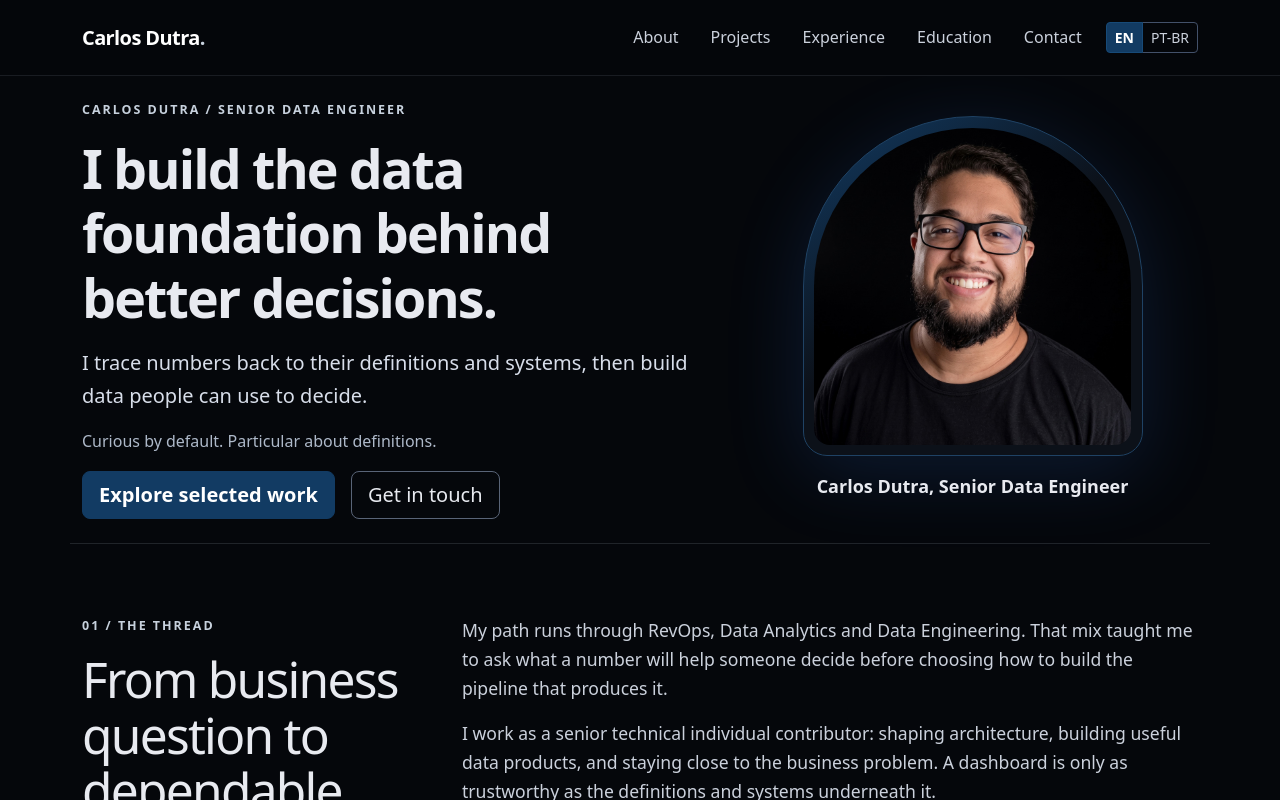
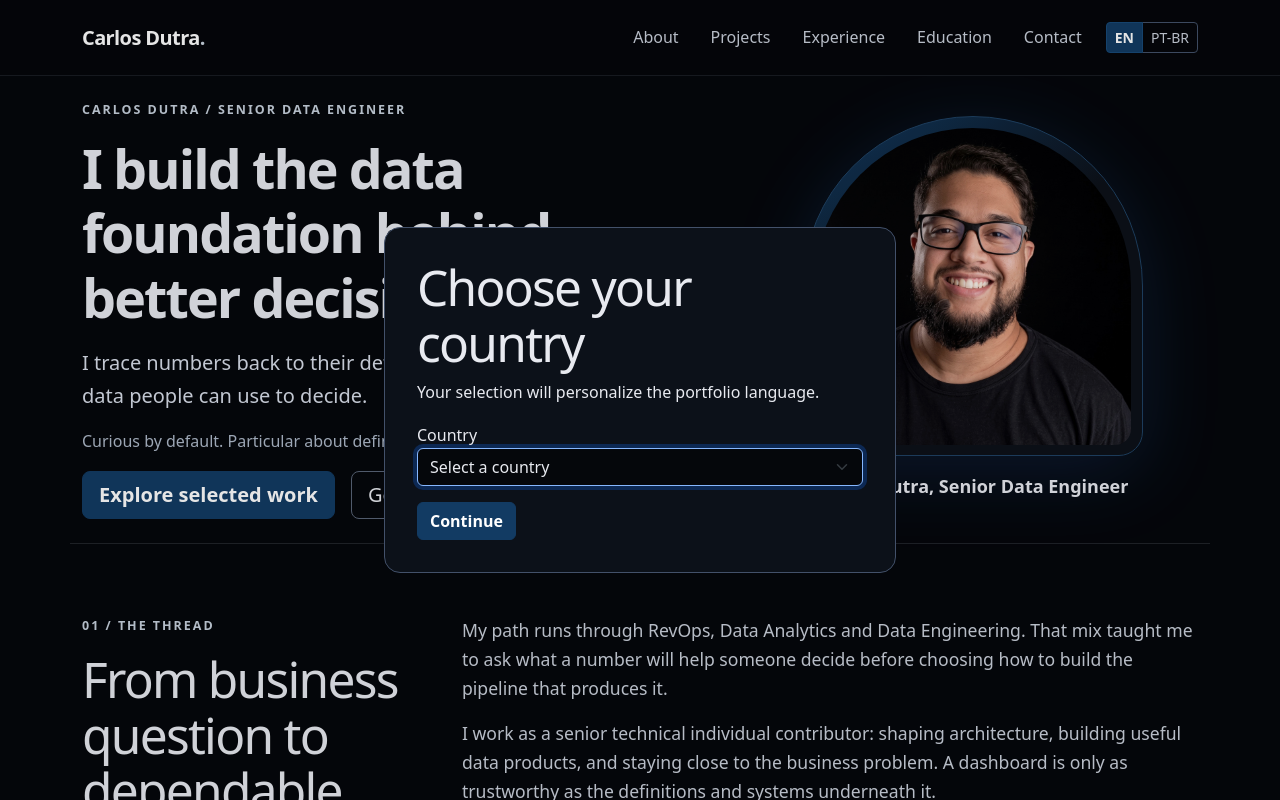
Before and after one commit to carloshenriquedutra/portfolio, a plain HTML site: page index.html in a window 1280 px wide. Shown: the top 800 px of the page. Drawn offline with Linux system fonts and the light colour scheme.

Commit message:
Adiciona seletor inicial de país

```diff
--- a/index.html
+++ b/index.html
@@ -11,6 +11,14 @@
   <link href="./assets/css/theme.css?v=4" rel="stylesheet"/>
  </head>
  <body data-page="home" data-project-id="" data-root="./">
+  <dialog id="country-picker" aria-labelledby="country-title" style="max-width:32rem;border:1px solid #43516a;border-radius:1rem;background:#0c1119;color:#e8eaf0;padding:2rem">
+   <h2 id="country-title">Choose your country</h2>
+   <p>Your selection will personalize the portfolio language.</p>
+   <label for="country-select">Country</label>
+   <select id="country-select" class="form-select"></select>
+   <div id="canada-language" hidden><label for="portfolio-language">Language</label><select id="portfolio-language" class="form-select"><option value="en">English</option><option value="fr">Français</option></select></div>
+   <button id="country-continue" class="btn btn-primary mt-3">Continue</button>
+  </dialog>
   <a class="skip-link" data-copy="interface.skipLink" href="#main-content">Skip to content</a>
   <header class="site-header sticky-top">
    <nav aria-label="Main navigation" class="navbar navbar-expand-lg" data-copy-attribute="interface.mainNavigation:aria-label">
@@ -215,5 +223,16 @@
   </script>
   <script src="./src/main.js" type="module">
   </script>
+  <script type="module">
+   const codes = 'AD AE AF AG AI AL AM AO AQ AR AS AT AU AW AX AZ BA BB BD BE BF BG BH BI BJ BL BM BN BO BQ BR BS BT BV BW BY BZ CA CC CD CF CG CH CI CK CL CM CN CO CR CU CV CW CX CY CZ DE DJ DK DM DO DZ EC EE EG EH ER ES ET FI FJ FK FM FO FR GA GB GD GE GF GG GH GI GL GM GN GP GQ GR GS GT GU GW GY HK HM HN HR HT HU ID IE IL IM IN IO IQ IR IS IT JE JM JO JP KE KG KH KH KI KM KN KP KR KW KY KZ LA LB LC LI LK LR LS LT LU LV LY MA MC MD ME MF MG MH MK ML MM MN MO MP MQ MR MS MT MU MV MW MX MY MZ NA NC NE NF NG NI NL NO NP NR NU NZ OM PA PE PF PG PH PK PL PM PN PR PS PT PW PY QA RE RO RS RU RW SA SB SC SD SE SG SH SI SJ SK SL SM SN SO SR SS ST SV SX SY SZ TC TD TF TG TH TJ TK TL TM TN TO TR TT TV TW TZ UA UG UM US UY UZ VA VC VE VG VI VN VU WF WS YE YT ZA ZM ZW'.split(' ');
+   const names=new Intl.DisplayNames(['en'],{type:'region'}), select=document.querySelector('#country-select'), dialog=document.querySelector('#country-picker');
+   select.innerHTML='<option value="">Select a country</option>'+[...new Set(codes)].sort((a,b)=>names.of(a).localeCompare(names.of(b))).map(c=>`<option value="${c}">${names.of(c)}</option>`).join('');
+   const saved=localStorage.getItem('portfolio-country'); if(saved){dialog.close();}
+   select.value=saved||''; if(!saved)dialog.showModal();
+   select.onchange=()=>document.querySelector('#canada-language').hidden=select.value!=='CA';
+   document.querySelector('#country-continue').onclick=()=>{if(!select.value)return;localStorage.setItem('portfolio-country',select.value);const lang=select.value==='BR'?'pt-BR':select.value==='CA'?document.querySelector('#portfolio-language').value:'en';const url=new URL(location.href);url.searchParams.set('lang',lang);location.href=url;};
+   document.querySelector('.language-switcher')?.addEventListener('dblclick',()=>{select.value='';dialog.showModal();});
+   if(!saved&&navigator.geolocation)navigator.geolocation.getCurrentPosition(async p=>{try{const u=new URL('https://api.bigdatacloud.net/data/reverse-geocode-client');u.search=new URLSearchParams({latitude:p.coords.latitude,longitude:p.coords.longitude,localityLanguage:'en'});const r=await fetch(u);const d=await r.json();if(codes.includes(d.countryCode)){select.value=d.countryCode;select.dispatchEvent(new Event('change'));}}catch{}},()=>{}, {timeout:10000});
+  </script>
  </body>
 </html>
```
